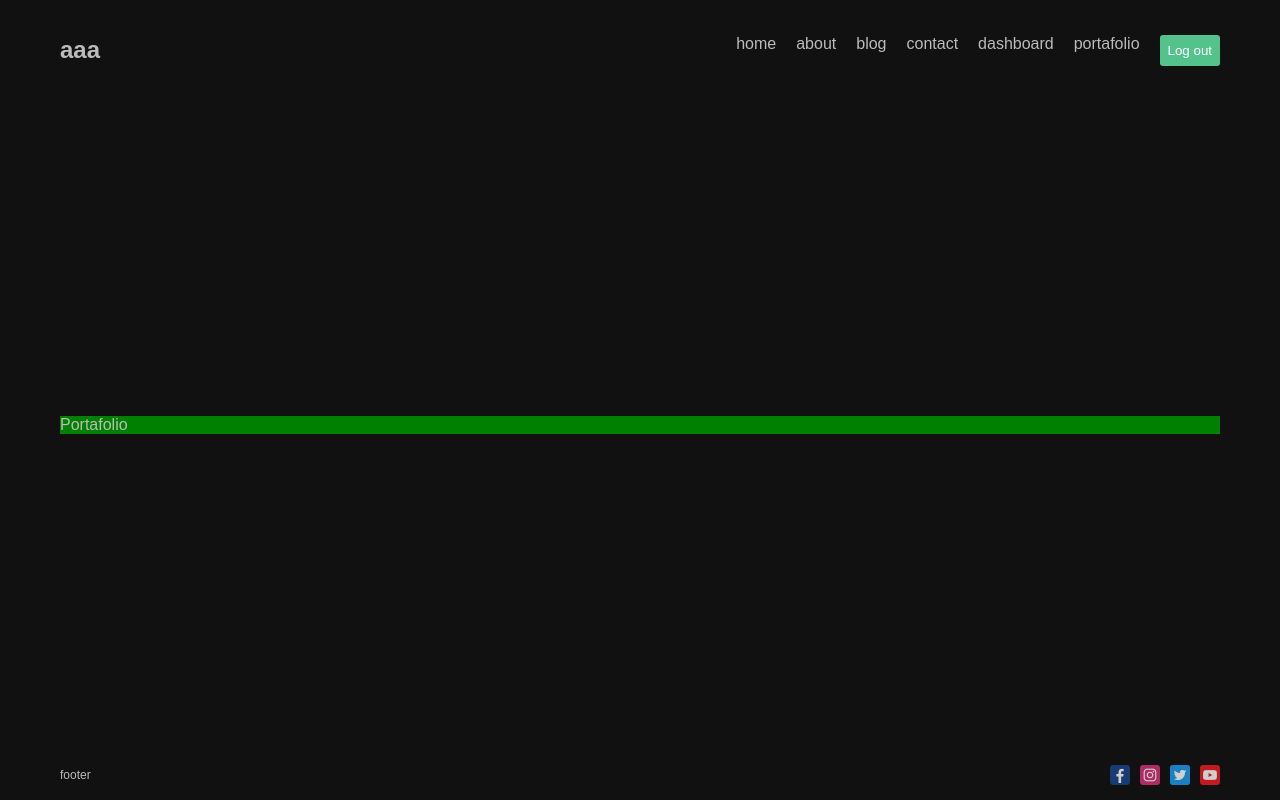
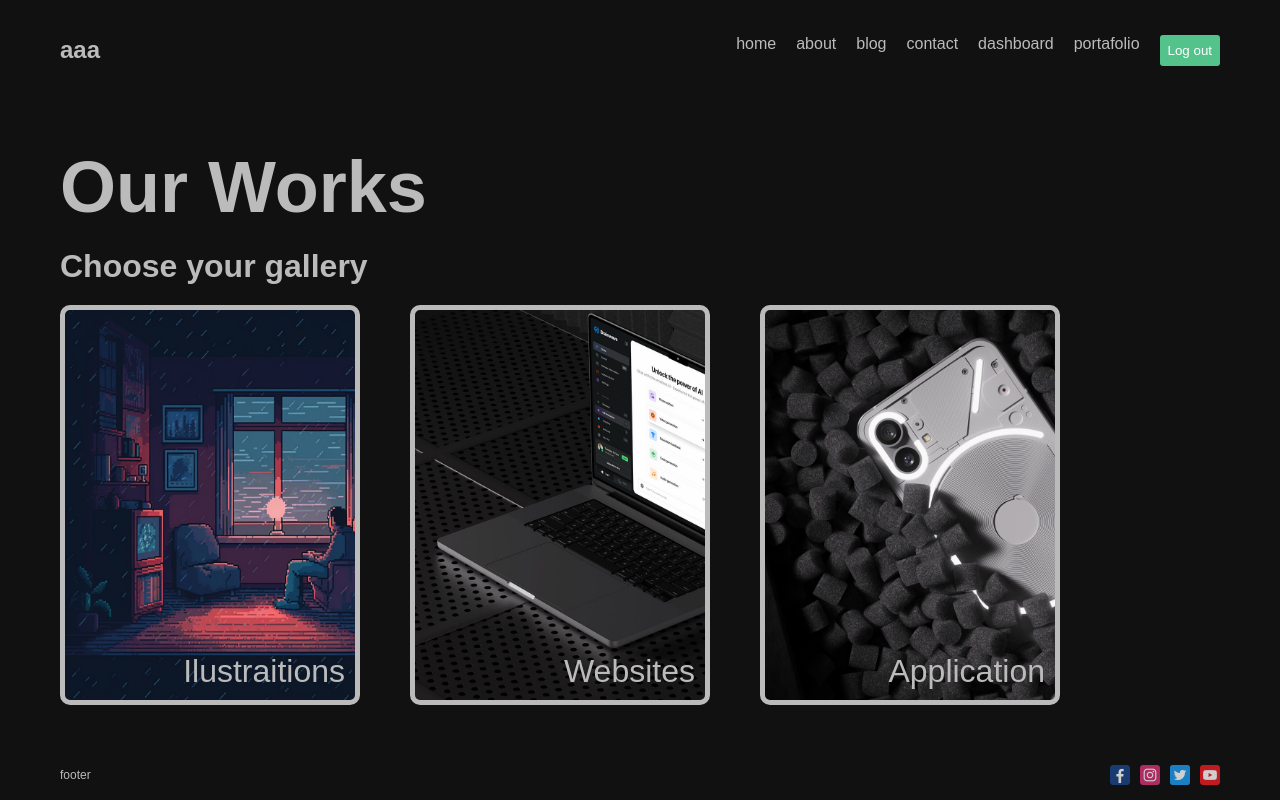
Before and after one commit to victor-villca/the-blog-piece-next-app, a Next.js app: page /portafolio in a window 1280 px wide. Built offline with nearby package versions, Linux system fonts and the light colour scheme; a web font is replaced by a local one.

Commit message:
Portafolio Gallery Page UI

```diff
--- /dev/null
+++ b/src/app/portafolio/layout.js
@@ -0,0 +1,14 @@
+import React from 'react'
+import styles from './page.module.css'
+
+const layout = ({children}) => {
+  return (
+    <div>
+        <h1 className={styles.mainTitle}>Our Works</h1>
+        {children}
+    </div>
+
+  )
+}
+
+export default layout
--- a/src/app/portafolio/page.jsx
+++ b/src/app/portafolio/page.jsx
@@ -1,8 +1,22 @@
 import React from 'react'
 import styles from './page.module.css'
+import Link from 'next/link'
 const Portafolio = () => {
   return (
-    <div className={styles.container}>Portafolio</div>
+    <div className={styles.container}>
+      <h1 className={styles.selectTitle}>Choose your gallery</h1>
+      <div className={styles.items}>
+        <Link href={"/portafolio/illustrations"} className={styles.item}>
+            <span className={styles.itemText}>Ilustraitions</span>
+        </Link>
+        <Link href={"/portafolio/websites"} className={styles.item}>
+            <span className={styles.itemText}>Websites</span>
+        </Link>
+        <Link href={"/portafolio/application"} className={styles.item}>
+            <span className={styles.itemText}>Application</span>
+        </Link>
+      </div>
+    </div>
   )
 }
 
--- a/src/app/portafolio/page.module.css
+++ b/src/app/portafolio/page.module.css
@@ -1,3 +1,43 @@
 .container{
-    background-color: green;
 }
+.mainTitle{
+    font-size: 72px;
+    font-weight: 600;
+}
+.selectTitle{
+    margin: 20px 0;
+}
+.items{
+    display: flex;
+    gap: 50px;
+    align-items: center;
+}
+.item{
+    padding: 20px 0;
+    border: 5px solid #bbb ;
+    height: 400px;
+    width: 300px;
+    position: relative;
+    border-radius: 10px;
+    background-size: cover !important;
+}
+.item:nth-child(1){
+    background: url("/illustration.png");
+}
+.item:nth-child(2){
+    background: url("/websites.jpg");
+}
+.item:nth-child(3){
+    background: url("/apps.jpg");
+}
+
+.item:hover .itemText {
+    color: #53c28b;
+}
+.itemText{
+    position: absolute;
+    right: 10px;
+    bottom: 10px;
+    font-size: 32px;
+    font-weight: 500;
+}
```
